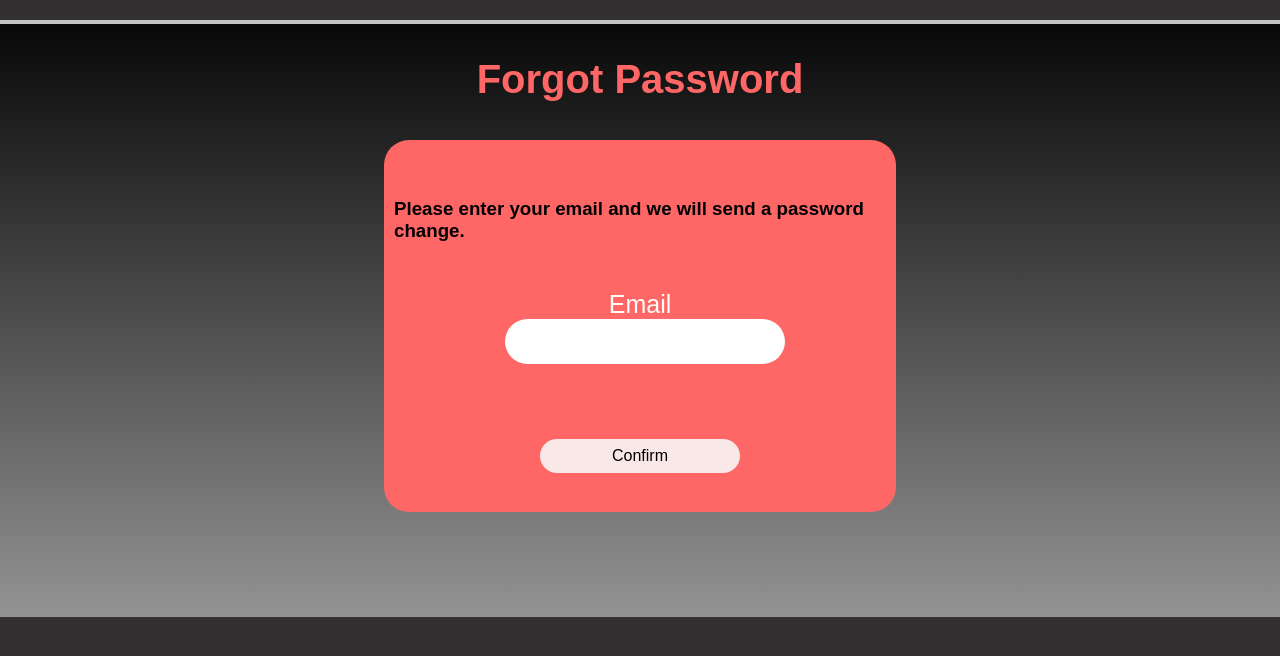
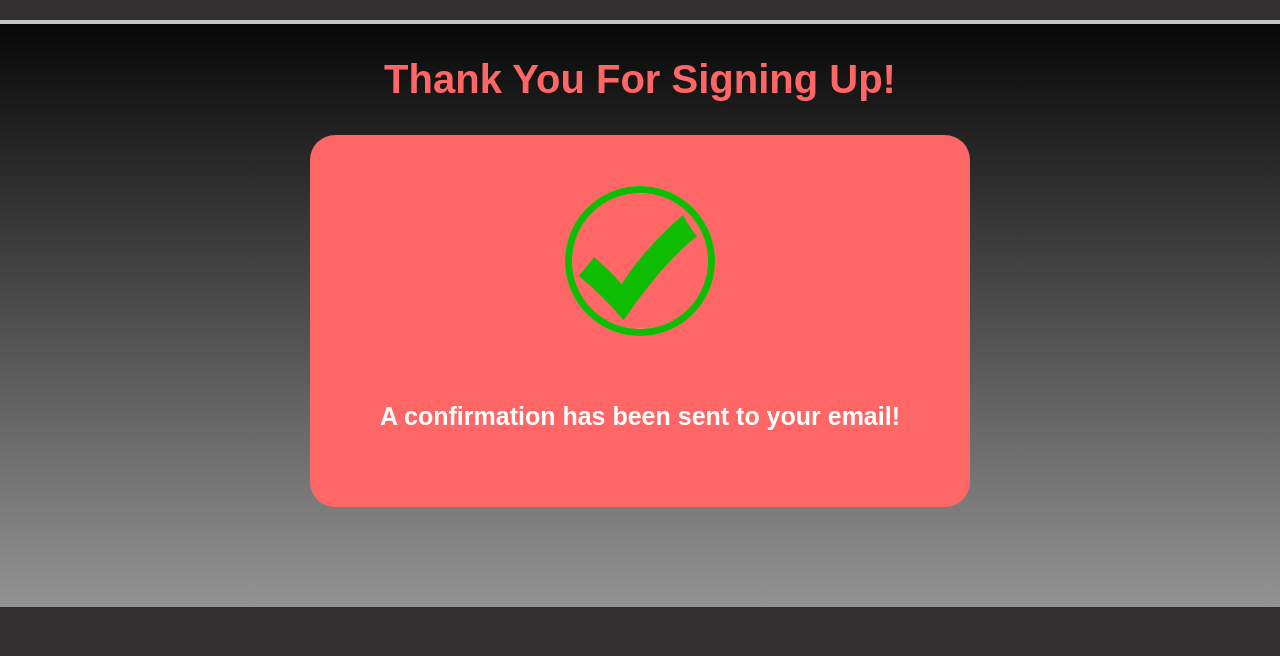
Before and after one commit to Piyush-Rajendra/Get-the-Show, a React (Create React App) app: page /confirmationPage in a window 1280 px wide. Shown: the top 656 px of the page. Built offline with nearby package versions, Linux system fonts and the light colour scheme.

Commit message:
Confirmation page

```diff
--- a/src/components/LoginRegister/ConfirmPage.js
+++ b/src/components/LoginRegister/ConfirmPage.js
@@ -1,38 +1,24 @@
 import React from "react";
-import './../css/LoginRegister/Register.css';
+import './../css/LoginRegister/ConfirmPage.css';
 import {Link, useState } from 'react';
+import checkMark from './checkMark.png'
+
 
 
 //import UserContext from "./context/UserContext";
 
 const ConfirmPage = () => {
 
-   const [displayText, setDisplayText] = useState('Please enter your email and we will send a password change.');
-
-    const handleClick = () => {
-        setDisplayText('Thank you! The email should be send to your inbox!');
-    };
 
     return (
     <div class = "background">
           <hr></hr>
-          <h2 class="register">Forgot Password</h2>
+          <h2 class="register">Thank You For Signing Up!</h2>
         <div className="center">
-        <div class="formcontainer">
-          <form className ="forms">
-          <h3>{displayText}</h3>
-            <label class="forms-label">
-              Email
-              <input class="forms-input"
-                type="email"
-                name="email"
-                required
-              />
-            </label>
-            <br />
-            <button onClick={handleClick} className="register-button">Confirm</button>
-          </form>
-      </div>
+        <div className="formsConfirmationPage">
+            <img className="imageConfirmationPage" src={checkMark}/>
+            <h3 className="h3ConfirmationPage">A confirmation has been sent to your email!</h3>
+        </div>
       </div>
     </div>
     )
--- a/src/components/css/LoginRegister/ConfirmPage.css
+++ b/src/components/css/LoginRegister/ConfirmPage.css
@@ -0,0 +1,23 @@
+.h3ConfirmationPage {
+    color:white;
+    font-size: 25px;
+    font-weight: 800;
+}
+
+.formsConfirmationPage {
+    display: flex;
+    flex-direction: column;
+    justify-content: space-evenly;
+    align-items: center;
+    background-color: #FF6666;
+    padding: 10px;
+    margin-bottom: 50px;
+    border-radius: 25px;
+    width: 50%;
+    height: 44vh;
+}
+
+.imageConfirmationPage {
+    height:150px;
+    width:150px;
+}
```
Also changed, not shown: src/components/LoginRegister/checkMark.png (added).
